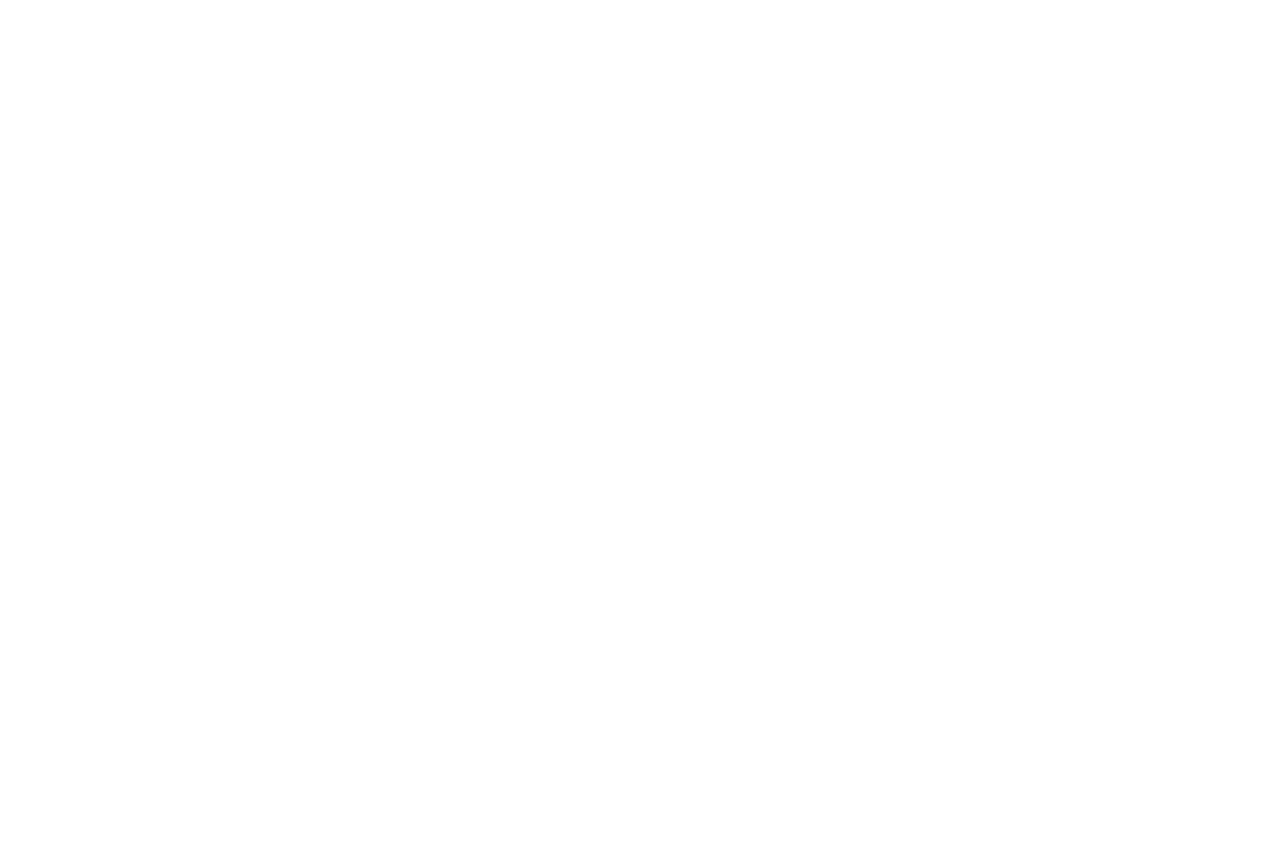
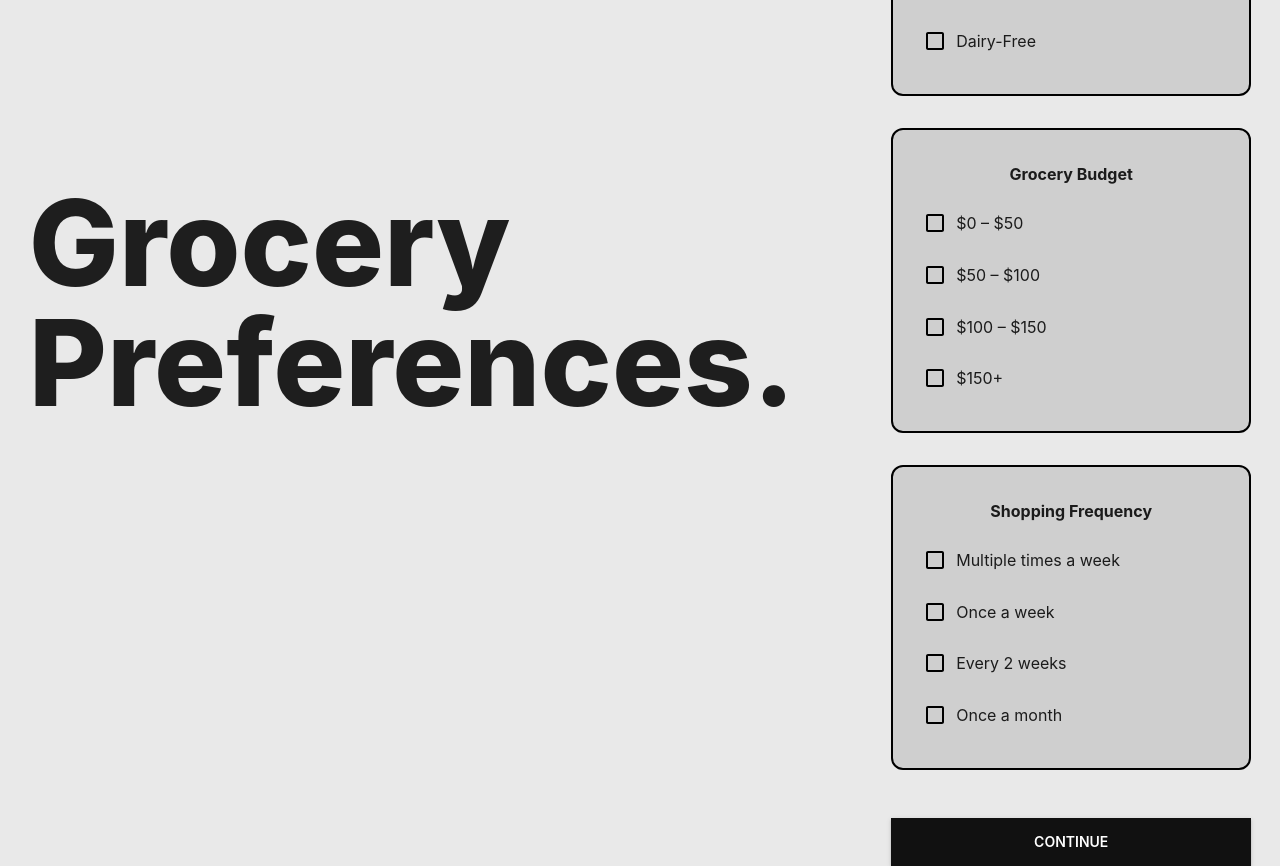
Before and after one commit to FardeenB13/dietdude-UI, a React (Vite) app: page /Preferences in a window 1280 px wide. Shown: the part 260-1126 px from the top of the page. Before the commit the page ends 800 px from the top, so only its background shows below. Built offline with nearby package versions, Linux system fonts and the light colour scheme.

Commit message:
Preferences update 1

```diff
--- a/src/Homepage.tsx
+++ b/src/Homepage.tsx
@@ -12,6 +12,7 @@
                 sx={{ minHeight: '100vh' }}
             >
                 {/* Left Side - Title */}
+                <div id="here">
                 <Grid size={{ xs: 12, md: 7 }}>
                     <Typography
                         variant="h1"
@@ -21,6 +22,7 @@
                         Diet <br /> Dude.
                     </Typography>
                 </Grid>
+                </div>
 
                 {/* Bio */}
                 <Grid size={{ xs: 12, md: 5 }}>
--- a/src/Preferences.tsx
+++ b/src/Preferences.tsx
@@ -1,13 +1,146 @@
-import { Box, Typography } from "@mui/material"
+import { Box, Typography, FormGroup, FormControlLabel, Checkbox, Button } from "@mui/material"
 
 const Preferences = () => {
-    return(
-<Box>
-    <Typography>
-        Kainat's Part
-    </Typography>
-</Box>
+    return (
+        <Box
+            sx={{
+                minHeight: "100vh",
+                backgroundColor: "#e9e9e9",
+                display: "flex",
+                alignItems: "center",
+                justifyContent: "center",
+                px: 8
+            }}
+        >
+
+            {/* LEFT BIG TITLE */}
+            <Typography
+                sx={{
+                    fontSize: 120,
+                    fontWeight: 800,
+                    lineHeight: 1,
+                    mr: 6
+                }}
+            >
+                Grocery<br />Preferences.
+            </Typography>
+
+
+            {/* DIVIDER */}
+            <Box
+                sx={{
+                    width: 4,
+                    height: 420,
+                    backgroundColor: "#222",
+                    mr: 6
+                }}
+            />
+
+
+            {/* RIGHT CONTENT */}
+            <Box
+                sx={{
+                    display: "flex",
+                    flexDirection: "column",
+                    gap: 4
+                }}
+            >
+
+                {/* BOX 1 */}
+                <Box sx={cardStyle}>
+                    <SectionTitle text="Dietary Restrictions" />
+                    <Options>
+                        {["Halal", "Vegetarian", "Vegan", "Gluten-Free", "Dairy-Free"].map((t) =>
+                            <Check key={t} text={t} />
+                        )}
+                    </Options>
+                </Box>
+
+                {/* BOX 2 */}
+                <Box sx={cardStyle}>
+                    <SectionTitle text="Grocery Budget" />
+                    <Options>
+                        {["$0 – $50", "$50 – $100", "$100 – $150", "$150+"].map((t) =>
+                            <Check key={t} text={t} />
+                        )}
+                    </Options>
+                </Box>
+
+                {/* BOX 3 */}
+                <Box sx={cardStyle}>
+                    <SectionTitle text="Shopping Frequency" />
+                    <Options>
+                        {[
+                            "Multiple times a week",
+                            "Once a week",
+                            "Every 2 weeks",
+                            "Once a month"
+                        ].map((t) =>
+                            <Check key={t} text={t} />
+                        )}
+                    </Options>
+                </Box>
+
+                <Button
+                    variant="contained"
+                    sx={{
+                        mt: 2,
+                        backgroundColor: "#111",
+                        borderRadius: 0,
+                        px: 5,
+                        py: 1.5,
+                        fontWeight: 600,
+                        "&:hover": { backgroundColor: "#000" }
+                    }}
+                >
+                    CONTINUE
+                </Button>
+
+            </Box>
+
+        </Box>
     )
 }
 
-export default Preferences;
+const cardStyle = {
+    backgroundColor: "#cfcfcf",
+    border: "2px solid black",
+    borderRadius: 3,
+    px: 4,
+    py: 4,
+    width: 360
+}
+
+const SectionTitle = ({ text }) => (
+    <Typography
+        sx={{
+            fontWeight: 700,
+            mb: 2,
+            textAlign: "center"
+        }}
+    >
+        {text}
+    </Typography>
+)
+
+const Options = ({ children }) => (
+    <FormGroup sx={{ display: "flex", flexDirection: "column", gap: 1.2 }}>
+        {children}
+    </FormGroup>
+)
+
+const Check = ({ text }) => (
+    <FormControlLabel
+        control={
+            <Checkbox
+                sx={{
+                    color: "black",
+                    "&.Mui-checked": { color: "black" }
+                }}
+            />
+        }
+        label={<Typography>{text}</Typography>}
+    />
+)
+
+export default Preferences
--- /dev/null
+++ b/src/Styles.css
@@ -0,0 +1,4 @@
+#here
+{
+
+}
```
